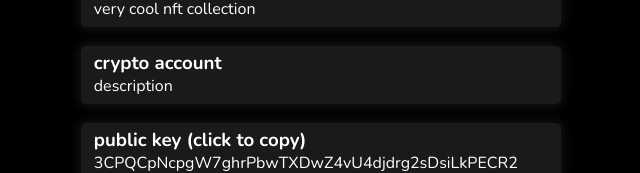
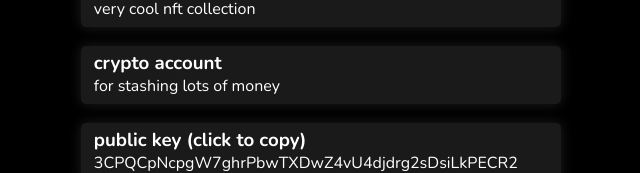
Before and after one commit to aqwuah/crypto-links, a plain HTML site: page index.html in a window 1280 px wide. Shown: the part 410-583 px from the top of the page, without its empty margins (319-959 px from the left). Drawn offline with nearby package versions, Linux system fonts and the light colour scheme.

Commit message:
Add description to account

```diff
--- a/index.html
+++ b/index.html
@@ -31,7 +31,7 @@
             <li class="three"><a href="https://solana.fm/address/3CPQCpNcpgW7ghrPbwTXDwZ4vU4djdrg2sDsiLkPECR2?cluster=devnet-solana">
                 <span>
                   <h3>crypto account</h3>
-         <p>description</p>
+         <p>for stashing lots of money</p>
                 </span>
               </a></li>
             <li class="four"><a onclick="navigator.clipboard.writeText('3CPQCpNcpgW7ghrPbwTXDwZ4vU4djdrg2sDsiLkPECR2');">
```
